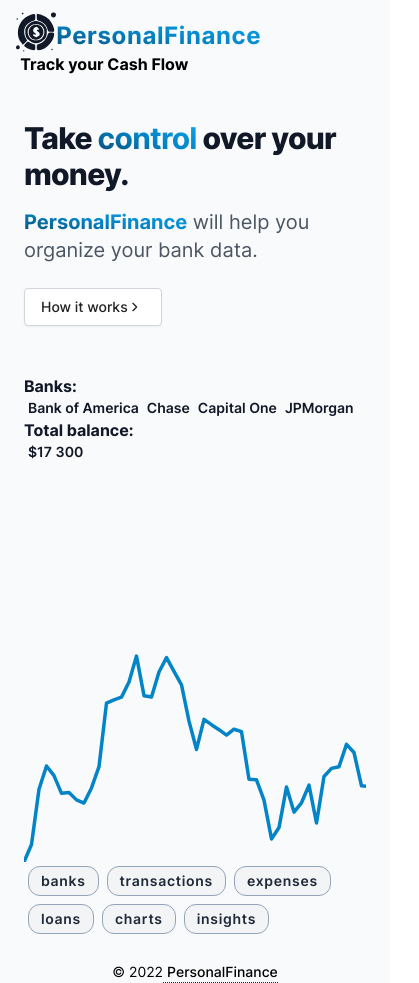
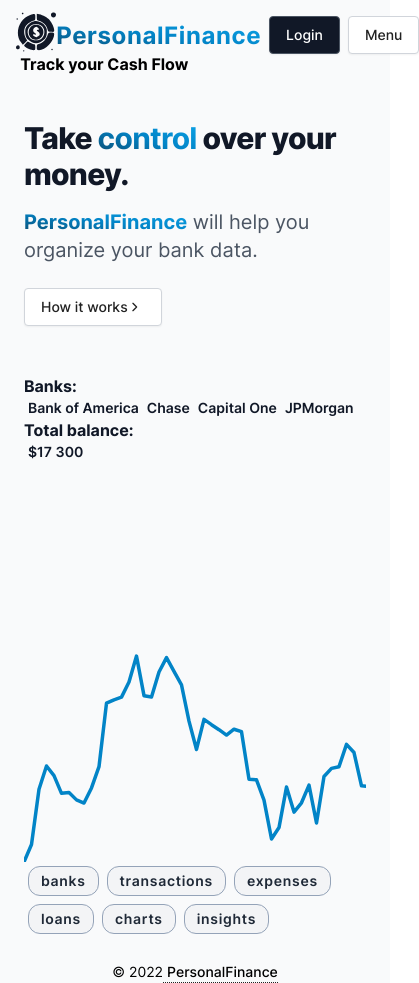
Before and after one commit to kalinchenko23/personal_finance_tracker, a Next.js app in the folder client/: page / in a window 390 px wide. Shown: the whole page, 419 px wide, since content can reach past the window. Built offline with nearby package versions, Linux system fonts and the light colour scheme.

Commit message:
Logo responsivnes

```diff
--- a/client/src/components/layout/Header.tsx
+++ b/client/src/components/layout/Header.tsx
@@ -33,7 +33,7 @@ const DesktopNav:React.FC<{
           >Login
           </Button>
         </li>
-        <li key={`login`}>
+        <li key={`theme`}>
           <Button
               variant={mode === 'dark' ? 'light' : 'dark'}
               className='rounded-lg text-2xl'
@@ -45,16 +45,24 @@ const DesktopNav:React.FC<{
   )
 };
 
-const MobileNavDropDown = ()=>{
+const MobileNav:React.FC<{
+  mode:'light'|'dark'
+  // toggleMode:()=>void
+  setMode:React.Dispatch<React.SetStateAction<"dark" | "light">>
+  setOpenLogin:React.Dispatch<React.SetStateAction<boolean>>
+}> = ({mode, setMode, setOpenLogin})=>{
   return(
-    <div className="group relative bg-blue-300 ">
+    <nav className='lg:hidden flex'>
       <Button
-        variant='light'
-        className="hidden"
-        /* className="hidden bg-gray-300 text-gray-700
-        font-semibold py-2 px-4 rounded inline-flex items-center" */
+        className='mx-2'
+        variant={mode === 'dark' ? 'light' : 'dark'}
+        onClick={()=>setOpenLogin(true)}
       >
-        <span className="mr-1">Menu</span>
+        Login
+      </Button>
+      <div className="group relative ">
+        <Button variant='light' >
+          Menu
         </Button>
         <ul className="absolute hidden text-gray-700 pt-1 group-hover:block">
           {links.map(({ href, label }) => (
@@ -64,8 +72,18 @@ const MobileNavDropDown = ()=>{
                 </PrimaryLink>
               </li>
             ))}
+          <li key={`theme`}>
+            <Button
+              // variant={mode === 'dark' ? 'light' : 'dark'}
+              className='w-full text-center'
+              onClick={()=>setMode( mode === 'light' ? 'dark': 'light' )}
+            >
+              {mode === 'light' ? <FaMoon/> : <FaSun/>}
+            </Button>
+          </li>
         </ul>
       </div>
+    </nav>
   )
 };
 
@@ -89,7 +107,7 @@ export default function Header() {
         <Logo withText={true} mode={mode}/>
         <nav className='mt-2'>
           <DesktopNav mode={mode} setMode={setMode} setOpenLogin={setOpenLogin}/>
-          {/* <MobileNavDropDown/> */}
+          <MobileNav mode={mode} setMode={setMode} setOpenLogin={setOpenLogin}/>
         </nav>
       </div>
     </header>
```
Lines whose indentation alone changed are shown as unchanged.
